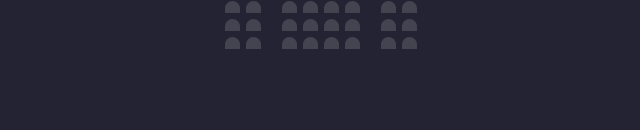
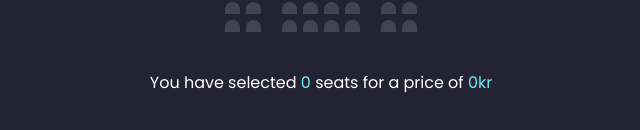
Before and after one commit to crL96/movie-theater-booking, a React (Vite) app: page / in a window 1280 px wide. Shown: the part 478-608 px from the top of the page, without its empty margins (319-959 px from the left). Built offline with nearby package versions, Linux system fonts and the light colour scheme; no server answers.

Commit message:
Add SelectionSummary component with functionality

```diff
--- a/src/App.jsx
+++ b/src/App.jsx
@@ -2,6 +2,7 @@ import { useState } from "react";
 import Movie from "./classes/Movie";
 import MovieSelector from "./components/movieSelector/MovieSelector";
 import MovieTheater from "./components/movieTheater/MovieTheater";
+import SelectionSummary from "./components/selectionSummary/SelectionSummary";
 
 function App() {
   const [selectedMovie, setSelectedMovie] = useState(
@@ -18,6 +19,10 @@ function App() {
         selectedSeats={selectedSeats}
         setSelectedSeats={setSelectedSeats}
       />
+      <SelectionSummary
+        price={selectedMovie.price}
+        seats={selectedSeats.length}
+      />
     </>
   );
 }
--- /dev/null
+++ b/src/components/selectionSummary/SelectionSummary.jsx
@@ -0,0 +1,12 @@
+import styles from "./selectionSummary.module.css";
+
+function SelectionSummary({ price, seats }) {
+  return (
+    <p className={styles.text}>
+      You have selected <span className={styles.highlight}>{seats}</span> seats
+      for a price of <span className={styles.highlight}>{price * seats}kr</span>
+    </p>
+  );
+}
+
+export default SelectionSummary;
--- /dev/null
+++ b/src/components/selectionSummary/selectionSummary.module.css
@@ -0,0 +1,7 @@
+.text {
+  margin: 5px 0;
+}
+
+.highlight {
+  color: #6feaf6;
+}
```
